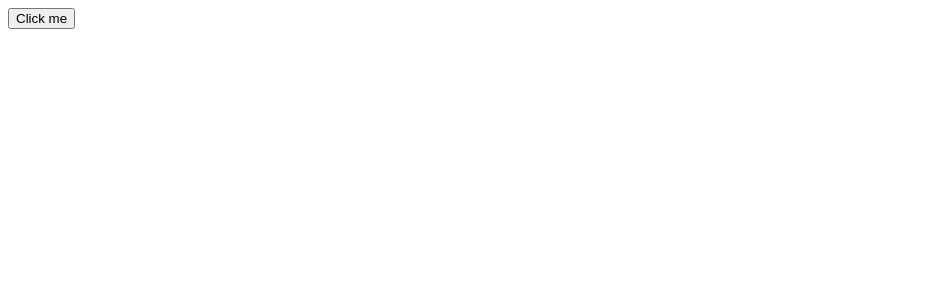
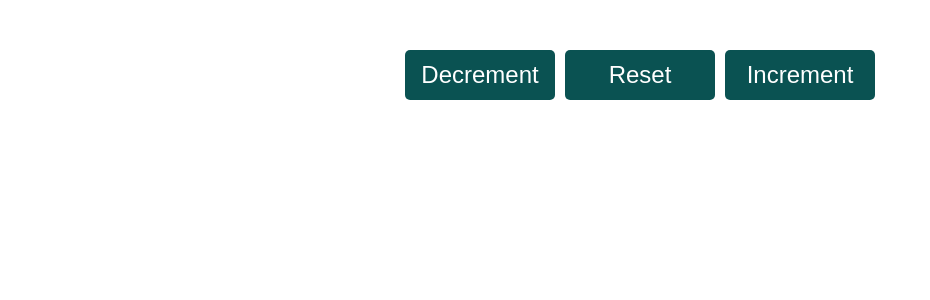
Before and after one commit to aimanroslii/react-fullTtrl, a React (Vite) app in the folder project-lib/: page / in a window 1280 px wide. Shown: the top 300 px of the page, without its empty margins (0-930 px from the left). Built offline with nearby package versions, Linux system fonts and the light colour scheme.

Commit message:
useState hook with react
Signed-off-by: Aiman Rosli <aimanrosli977@yahoo.com>

```diff
--- a/project-lib/src/App.jsx
+++ b/project-lib/src/App.jsx
@@ -3,6 +3,8 @@
 import UserGreeting from './UserGreeting.jsx'
 import List from './List.jsx'
 import Button from './Button.jsx'
+import MyComponent from './MyComponent.jsx'
+import Counter from './Counter.jsx'
 import './App.css'
 
 //HOW TO STYLE REACT COMPONENTS WITH CSS
@@ -22,6 +24,13 @@
 //              We can respond to clicks by passing
 //              a callback to the onClick event handler.
 
+//React hook = Special function that allows functional components
+//             to use React features without writing class components (React v16.8)
+//             (useState, useEffect, useContext, useReducer, useCallback, and more ...)
+
+//useState() = A react that allows the creation of a stateful variable AND a setter function
+//             to update its value in the Virtual DOM. [name, setName]
+
 function App() {
   // const fruits = [{id:1,name: "apple", calories: 95},
   //                 {id:2,name: "orange", calories: 45},
@@ -37,11 +46,20 @@
   //                     {id:9,name: "corn", calories: 63},
   //                     {id:10,name: "broccoli", calories: 37}];
 
+  //React hook = Special function that allows functional components
+  //             to use React features without writing class components (React v16.8)
+  //             (useState, useEffect, useContext, useReducer, useCallback, and more...)
+
+  //useState() = A React hook that allows the creation of a stateful variable
+  //             AND a setter function to update its value in the Virtual DOM.
+  //             [name, setName]
 
   return (
     <>
+      <Counter/>
+      {/* <MyComponent/>
       <Button/>
-      {/* {fruits.length > 0 ? <List items={fruits} category="Fruits"/> : null}
+      {fruits.length > 0 ? <List items={fruits} category="Fruits"/> : null}
       {vegetables.length > 0 ? <List items={vegetables} category="Vegetables"/> : null}
       <UserGreeting isLoggedIn = {true} username= "John Wick"/>
       <UserGreeting isLoggedIn = {true} />
--- /dev/null
+++ b/project-lib/src/Counter.jsx
@@ -0,0 +1,30 @@
+import React, {useState} from 'react';
+
+function Counter(){
+
+    const [count, setCount] = useState();
+
+    const increment = () => {
+        setCount(count + 1);
+    }
+
+    const decrement = () => {
+        setCount(count - 1);
+    }
+
+    const reset = () => {
+        setCount(0);
+    }
+
+    return(
+        <div className='counter-container'>
+            <p className='count-display'>{count}</p>
+            <button className='counter-button' onClick={decrement}>Decrement</button>
+            <button className='counter-button' onClick={reset}>Reset</button>
+            <button className='counter-button' onClick={increment}>Increment</button>
+
+        </div>
+    );
+
+}
+export default Counter
--- /dev/null
+++ b/project-lib/src/MyComponent.jsx
@@ -0,0 +1,33 @@
+import React, {useState} from 'react';
+
+function MyComponent(){
+
+    const [name, setName] = useState("Guest");
+    const [age, setAge] = useState(0);
+    const [isEmployed, setIsEmployed] = useState();
+
+    const updateName = () => {
+       setName("Spongebob");
+    }
+
+    const incrementAge = () => {
+        setAge(age + 2);
+    }
+
+    const toggleEmployedStatus = () => {
+        setIsEmployed(!isEmployed);
+    }
+
+    return(
+        <div>
+            <p>Name: {name}</p>
+            <button onClick={updateName}>Set Name</button>
+            <p>Age: {age}</p>
+            <button onClick={incrementAge}>Increment Age</button>
+            <p>Is employed: {isEmployed ? "Yes" : "No"}</p>
+            <button onClick={toggleEmployedStatus}>Toggle Status</button>
+        </div>
+    );
+
+}
+export default MyComponent
--- a/project-lib/src/index.css
+++ b/project-lib/src/index.css
@@ -33,7 +33,7 @@
     border-radius: 5px;
     margin: 0;
 } */
-.list-category{
+/* .list-category{
     font-size: 2.5rem;
     font-weight: bold;
     color: hsl(0, 0%, 20%);
@@ -55,4 +55,31 @@
 .list-items li:hover{
     color: hsl(0, 0%, 45%);
     cursor:pointer;
+} */
+
+.counter-container{
+    text-align: center;
+    font-family: Arial, Helvetica, sans-serif;
 }
+
+.count-display{
+    font-size: 10em;
+    margin-top: 0;
+    margin-bottom:50px;
+}
+
+.counter-button{
+    width: 150px;
+    height: 50px;
+    font-size: 1.5em;
+    margin: 0px 5px;
+    background-color: hsl(180, 78%, 18%);
+    color: white;
+    border: none;
+    border-radius: 5px;
+    cursor: pointer;
+}
+
+.counter-button:hover {
+    background-color: hsl(180, 100%, 28%);
+}
```
